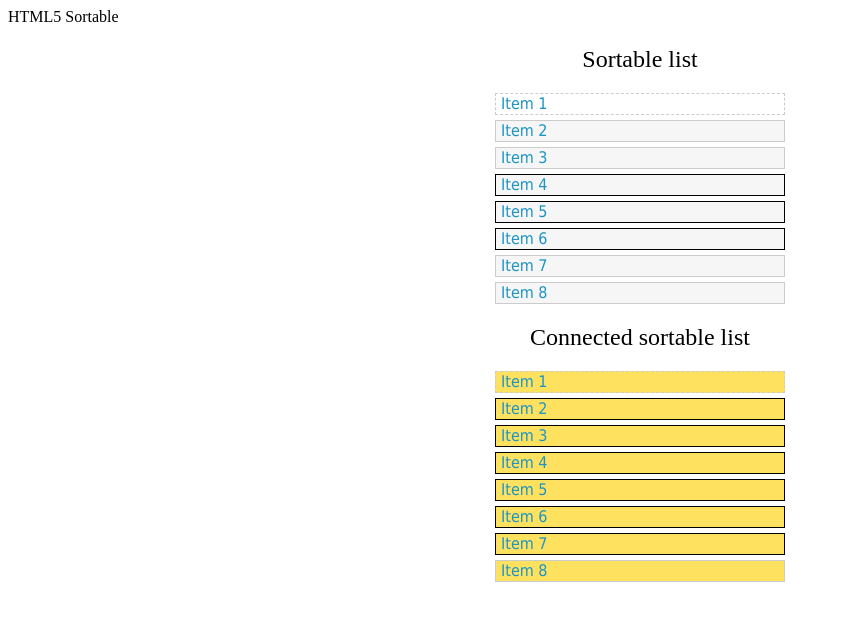
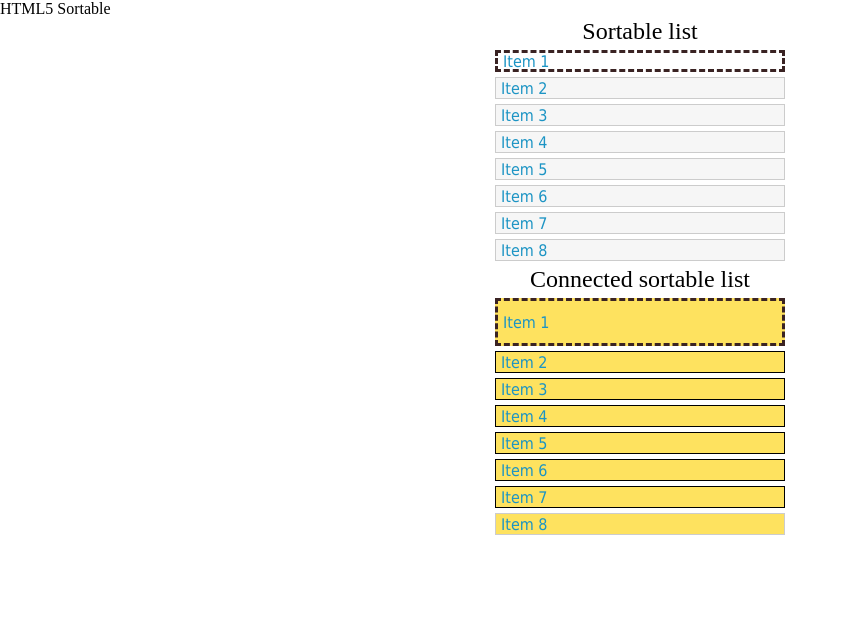
Before and after one commit to rryaboshtan/VANILLA-JS-draggable-ul-list-library, a plain HTML site: page index.html in a window 1280 px wide. Shown: the whole page, without its empty margins (0-848 px from the left). Drawn offline with Linux system fonts and the light colour scheme.

Commit message:
Fix destroy function

```diff
--- a/assets/css/styles.scss
+++ b/assets/css/styles.scss
@@ -2,10 +2,11 @@
 ::before,
 ::after {
     box-sizing: border-box;
-    // margin: 0;
-    // padding: 0;
+    margin: 0;
+    padding: 0;
 }
-header, section {
+header,
+section {
     display: block;
 }
 body {
@@ -28,9 +29,12 @@ h2 {
 //     margin: auto;
 //     padding: 0;
 // }
-.connected, .sortable {
+
+.connected,
+.sortable {
+    user-select: none;
+
     margin: auto;
-    padding: 0;
     &.list {
         width: 300px;
     }
@@ -45,18 +49,20 @@ h2 {
         }
     }
     li {
+        // user-select: none;
+
         display: flex;
         align-items: center;
         list-style: none;
         border: 1px solid #ccc;
         background-color: #f6f6f6;
-        font-family: 'Tahoma';
+        font-family: "Tahoma";
         color: #1c94c4;
         margin: 5px;
         padding: 5px;
         height: 22px;
         &.sortable-placeholder {
-            border: 1px dashed #ccc;
+            border: 3px dashed rgb(58, 35, 35);
             background: none;
         }
         &[draggable="true"] {
@@ -74,3 +80,16 @@ h2 {
 // #connected {
 //     width: 200px;
 // }
+.disabled {
+    opacity: 0.3;
+}
+.forceHeight {
+    min-height: 3rem;
+}
+// .unsel {
+//     user-select: none;
+//     -webkit-user-select: none;
+//     -moz-user-select: none;
+//     -ms-user-select: none;
+
+// }
--- a/assets/js/main.js
+++ b/assets/js/main.js
@@ -15,19 +15,7 @@ class Sortable {
       console.log("destroy.test = ", /destroy/.test(this.options));
       //executeOption()
       if (/destroy/.test(this.options)) {
-         const draggableLiItems = Array.from(this.items).filter((li) => li.matches(`[draggable='true']`));
-         draggableLiItems.forEach((item) => {
-            item.removeEventListener("dragstart", this.dragstartHandler);
-            item.addEventListener("dragend", (e) => item.classList.remove("sortable-dragging"));
-         });
-         console.log("DraggableLiItems = ", draggableLiItems);
-         delete this.placeholder.parentElement.data;
-         delete this.items;
-         this.placeholder.removeEventListener("dragover", this.dragoverHandler);
-         this.placeholder.removeEventListener("drop", this.dropHandler);
-
-         console.log("this=", this);
-
+         this.destroyList();
          return;
       } else if (/disable/.test(this.options)) {
          // console.log('disable ON')
@@ -96,6 +84,22 @@ class Sortable {
       console.log("draggable items = ", draggableLiItems);
 
       this.placeholder.parentElement.addEventListener("onsort", () => console.log("Custom Event Fired"));
+   }
+   destroyList() {
+      const draggableLiItems = Array.from(this.items).filter((li) => li.matches(`[draggable='true']`));
+      draggableLiItems.forEach((item) => {
+         item.removeEventListener("dragstart", this.dragstartHandler);
+         item.removeEventListener("dragend", (e) => item.classList.remove("sortable-dragging"));
+         item.setAttribute("draggable", "false");
+         // console.log('draggableItems = ', draggableLiItems)
+      });
+      console.log("DraggableLiItems = ", draggableLiItems);
+      delete this.placeholder.parentElement.data;
+      delete this.items;
+      this.placeholder.removeEventListener("dragover", this.dragoverHandler);
+      this.placeholder.removeEventListener("drop", this.dropHandler);
+
+      console.log("this=", this);
    }
 
    dragstartHandler = (e) => {
@@ -235,8 +239,8 @@ class Sortable {
 const sortable = new Sortable(".sortable", "connected");
 const connected = new Sortable(".connected");
 // sortable.addOption('enable')
-// sortable.addOption('destroy')
+sortable.addOption("destroy");
 // connected.addOption('deactive-elem :not(.other)')
-connected.addOption("deactive-elem .other");
+// connected.addOption('deactive-elem .other')
 
-connected.addOption("activate-elem .other");
+// connected.addOption('activate-elem .other')
```
Also changed, not shown: assets/css/styles.css.
